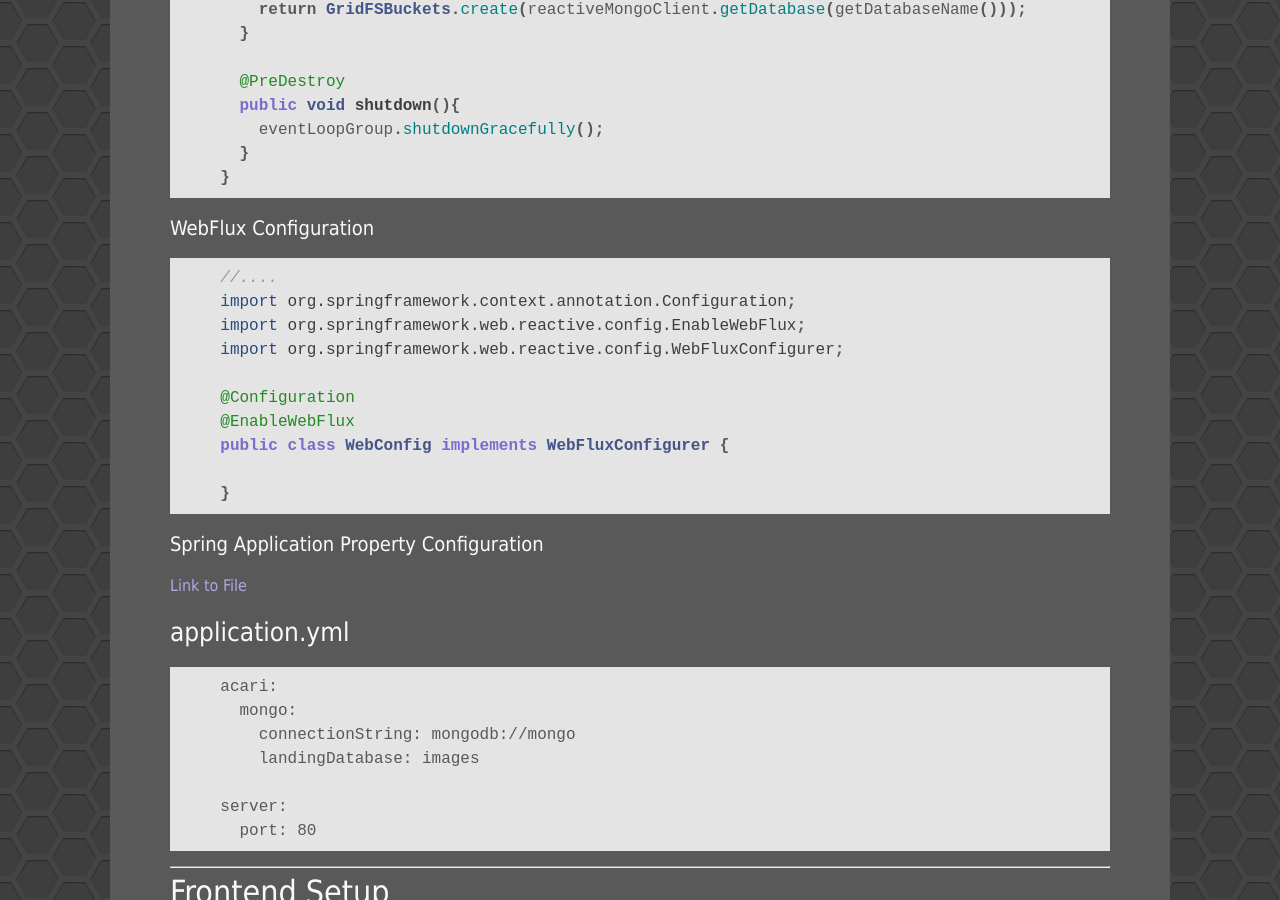
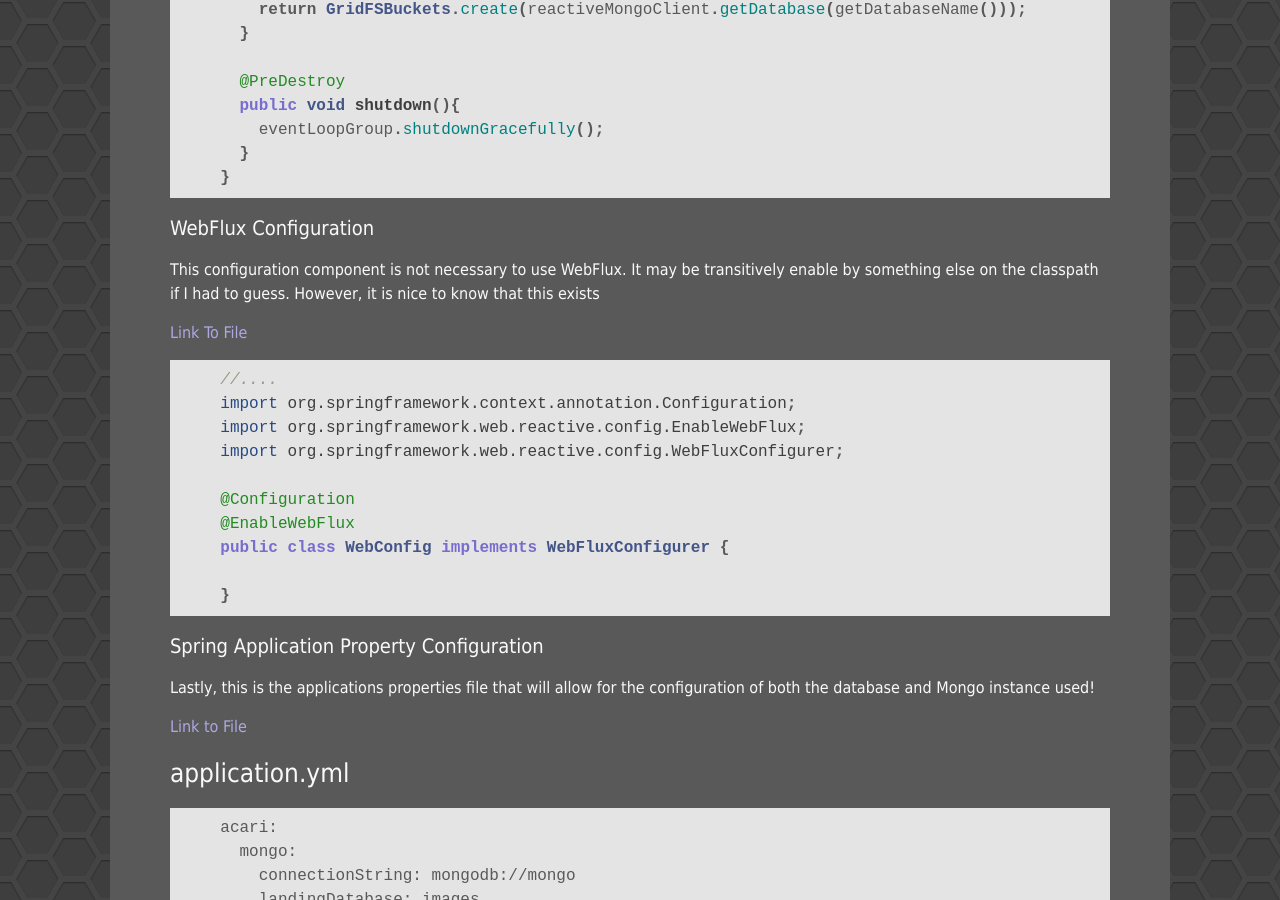
Before and after one commit to Unthrottled/blog, a Jekyll site: the page built from _posts/2017-12-14-Reactive-Mongo-Image-Persistence.md, in a window 1280 px wide and 900 px high, scrolled down 6007 px. Built offline with Jekyll 4.4.1, drawn with Linux system fonts in a browser that asks for light colours.

Commit message:
webflux config

```diff
--- a/_posts/2017-12-14-Reactive-Mongo-Image-Persistence.md
+++ b/_posts/2017-12-14-Reactive-Mongo-Image-Persistence.md
@@ -241,6 +241,11 @@ The reactive GridFSBucket is provided as a Spring Bean in this configuration com
 
 #### WebFlux Configuration
 
+This configuration component is not necessary to use WebFlux. It may be transitively enable by something else on the classpath if I had to guess.
+However, it is nice to know that this exists
+
+[Link To File](https://github.com/cyclic-reference/mongo-images/blob/master/web-service/src/main/java/io/acari/images/WebConfig.java)
+
 {% highlight java %}
 
     //....
@@ -258,6 +263,8 @@ The reactive GridFSBucket is provided as a Spring Bean in this configuration com
 {% endhighlight %}
 
 #### Spring Application Property Configuration
+
+Lastly, this is the applications properties file that will allow for the configuration of both the database and Mongo instance used!
 
 [Link to File](https://github.com/cyclic-reference/mongo-images/blob/master/web-service/src/main/resources/application.yml)
 
```
